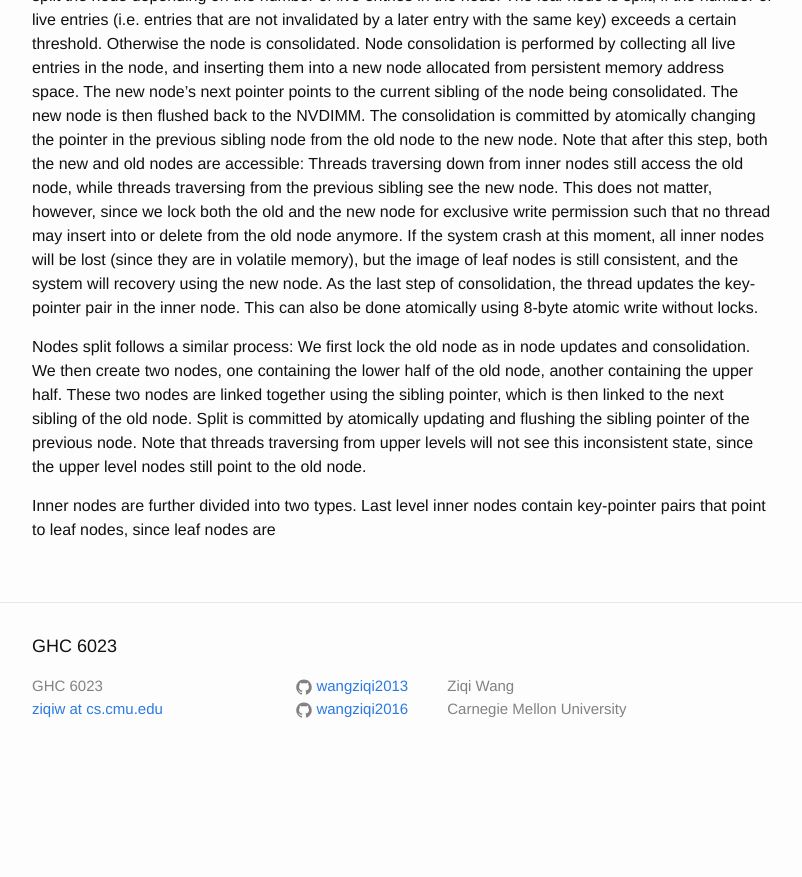
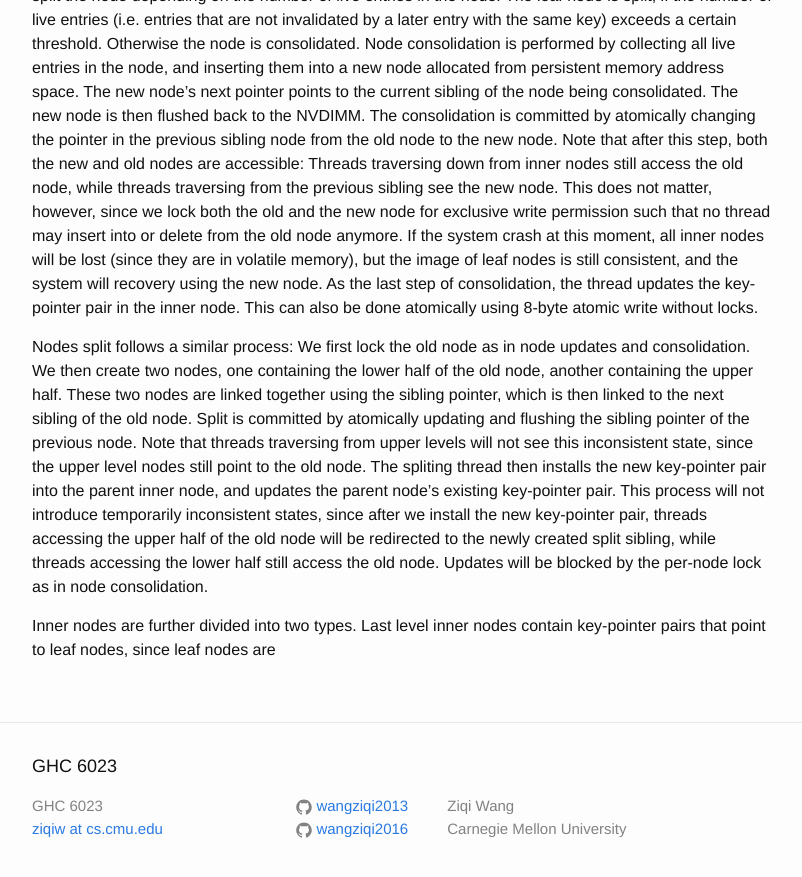
Before and after one commit to wangziqi2013/wangziqi2013.github.io, a Jekyll site: the page built from _posts/2019-12-01-nvtree.markdown, in a window 1280 px wide and 900 px high, scrolled down 1648 px. Shown: the top 877 px of the window, without its empty margins (238-1040 px from the left). Built offline with Jekyll 4.4.1, drawn with Linux system fonts in a browser that asks for light colours; before the commit the page ends 2428 px from its top, so only the background shows below that.

Commit message:
Finish split

```diff
--- a/_posts/2019-12-01-nvtree.markdown
+++ b/_posts/2019-12-01-nvtree.markdown
@@ -74,7 +74,12 @@ Nodes split follows a similar process: We first lock the old node as in node upd
 nodes, one containing the lower half of the old node, another containing the upper half. These two nodes are linked
 together using the sibling pointer, which is then linked to the next sibling of the old node. Split is committed by
 atomically updating and flushing the sibling pointer of the previous node. Note that threads traversing from upper levels
-will not see this inconsistent state, since the upper level nodes still point to the old node.
+will not see this inconsistent state, since the upper level nodes still point to the old node. The spliting thread then
+installs the new key-pointer pair into the parent inner node, and updates the parent node's existing key-pointer pair.
+This process will not introduce temporarily inconsistent states, since after we install the new key-pointer pair, threads
+accessing the upper half of the old node will be redirected to the newly created split sibling, while threads accessing
+the lower half still access the old node. Updates will be blocked by the per-node lock as in node consolidation.
+
 
 Inner nodes are further divided into two types. Last level inner nodes contain key-pointer pairs that point to leaf nodes,
 since leaf nodes are
```
